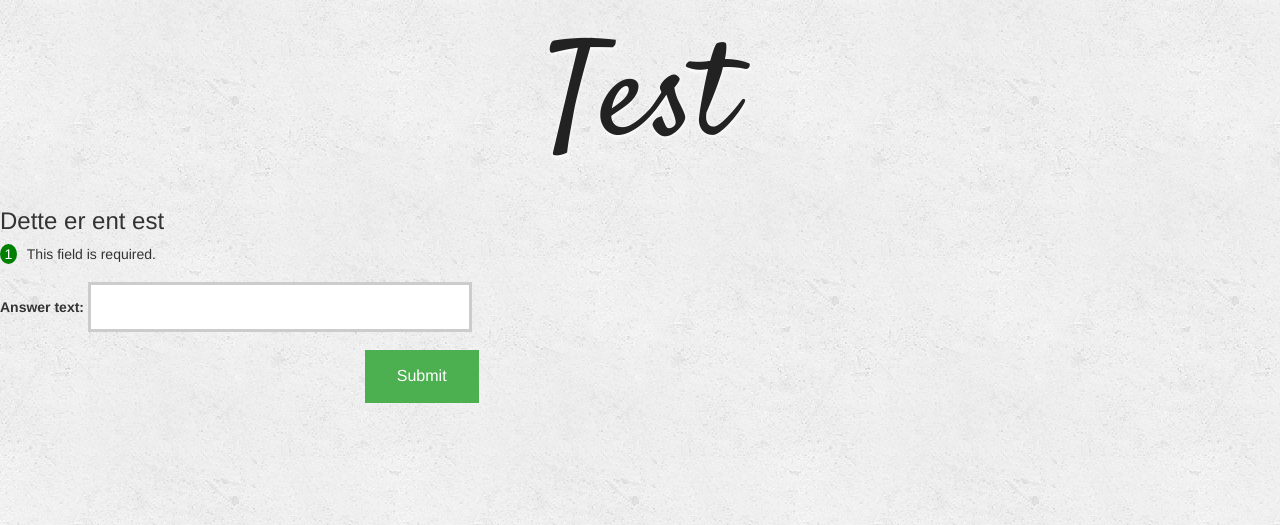
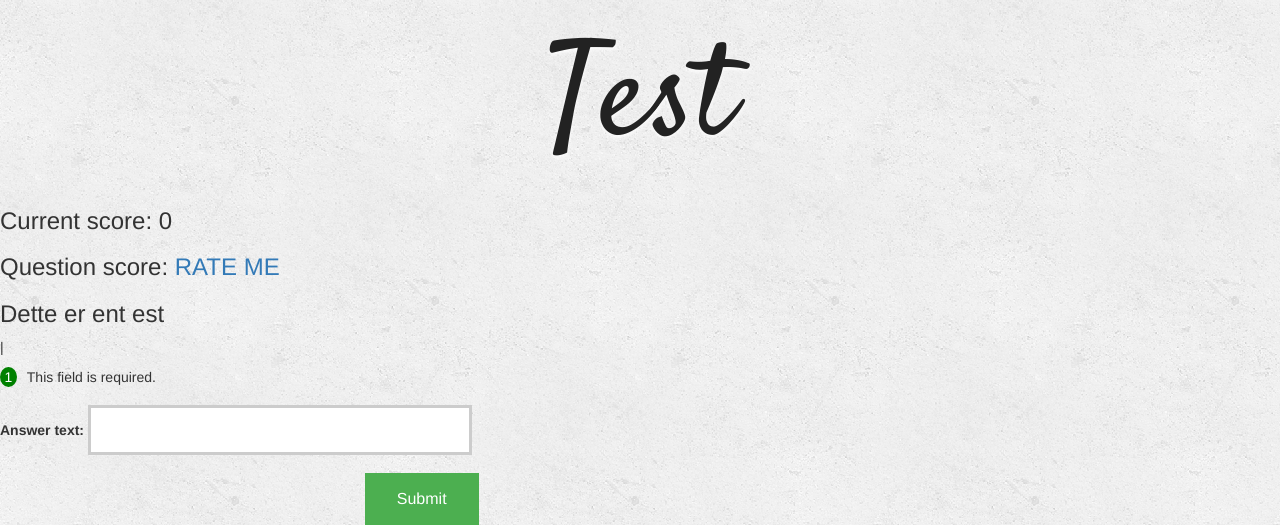
Before and after one commit to sp3kk/PU-Gruppe-15, a Django app: page /1/ in a window 1280 px wide. Shown: the part 57-582 px from the top of the page. Run offline with Django 3.2, Linux system fonts and the light colour scheme; data comes from the database, SQL or seed files in the repository; both versions use the stored data as it was after the commit; some libraries are stand-ins or nearby versions.

Commit message:
stemmer på spørsmål lagt inn, burde forbedre etterhvert
merge gikk ikke helt greit så det ble litt ctrl+c/v

```diff
--- a/Pekka 2.0/music/forms.py
+++ b/Pekka 2.0/music/forms.py
@@ -25,13 +25,14 @@ class AnswerForm(forms.Form):
         fields = 'answer_text'
 
 
-
 class QuestionVotesForm(forms.ModelForm):
-    voteOn = forms.BooleanField(widget=forms.CheckboxInput())
+    CHOICES = (('+1', 'Upvote'), ('0', 'Unvote'), ('-1', 'Downvote'))
+#    CHOICES = ('+1', '0', '-1')
+    val = forms.ChoiceField(choices=CHOICES, widget=forms.RadioSelect(), help_text="Vote for something")
 
     class Meta:
         model = QuestionVotes
-        fields = ()
+        exclude = ('question', 'user',)
 
 # la stå
 # class CommentVotesForm(models.ModelForm):
--- a/Pekka 2.0/music/models.py
+++ b/Pekka 2.0/music/models.py
@@ -1,6 +1,8 @@
 from django.contrib.auth.models import Permission, User
 from django.db import models
 import datetime
+from django.template.defaultfilters import slugify
+
 
 #hver gang man endrer her HUSK!!!!
 #husk: python manage.py makemigrations
@@ -15,11 +17,17 @@ class Question(models.Model):
     sub_code = models.CharField(max_length=10)
     ask_time = models.DateTimeField()
 
+    def get_score(self):
+        up = QuestionVotes.objects.filter(question=self, val=+1)
+        down = QuestionVotes.objects.filter(question=self, val=-1)
+        res = up.count()-down.count()
+        return res
+
     def __str__(self):
-        return self.question_title +" - "+ self.question_content
+        return self.question_title + " - " + self.question_content
 
-#    def get_votes(self):
-#        return len(QuestionVotes.vote_list.filter(question=self))
+    def vote(self, author, val):
+        QuestionVotes.qvote(question=self, user=author, val=val)
 
 
 class Answer(models.Model):
@@ -34,25 +42,25 @@ class Answer(models.Model):
 
 
 class QuestionVotes(models.Model):
-
     question = models.ForeignKey(Question)
+    val = models.IntegerField(default=0)
     user = models.ForeignKey(User)
-    vote_list = models.Manager
-
-    def __init__(self, quest, voter):
-        self.question = quest
-        self.user = voter
 
     def __str__(self):
-        return
+        return 'user ' + str(self.user) + ' gave ' + str(self.val) \
+               + ' points to question: \' ' + str(self.question.question_title) + '\''
 
     @staticmethod
-    def vote(question, user):
-        if QuestionVotes.vote_list.get(user=user, question=question) is None:
-            q_vote = QuestionVotes(question=question, user=user)
+    def qvote(question, user, val):
+        q_vote = QuestionVotes(question=question, user=user, val=val)
+        existing_vote = QuestionVotes.objects.get(user=user, question=question)
+        if existing_vote is None:
             q_vote.save()
         else:
-            QuestionVotes.vote_list.filter(user=user, question=question).delete()
+            QuestionVotes.delete(user=user, question=question)
+            if existing_vote[0].val != 0:
+                q_vote.save()
+
 
 
 # la stå inntil videre
@@ -67,7 +75,7 @@ class QuestionVotes(models.Model):
 #        self.user = voter
 #
 #    @staticmethod
-#    def vote(user, comment):
+#    def vote_question(user, comment):
 #        if CommentVotes.vote_list.get(user=user, comment=comment) is None:
 #            c_vote = CommentVotes(comment, user)
 #            c_vote.save()
--- a/Pekka 2.0/music/templates/music/detail.html
+++ b/Pekka 2.0/music/templates/music/detail.html
@@ -1,33 +1,29 @@
 {% extends 'music/base.html' %}
-
-
 
 <head>
     <title>{% block title %}{{ question }}{% endblock %}</title>
 </head>
 
-<body>{% block body %}
+<body>
+{% block body %}
 
     <h1>{{question_title}}</h1>
-
+    <h3>Current score: {{score}}</h3>
+    <h3>Question score: <a href="vote_question/" method="post"> RATE ME</a> </h3>
     <h3>{{question_content}}</h3>
 
-
-    <div></div>
-    <ul>
+|       <ul>
         {% for answer in answers %}
         <li> {{ answer.answer_text }} </li>
         {% endfor %}
     </ul>
 
-    <form role="form" action="" method="post">
+        <form role="form" action="" method="post">
 
-        {{ form.as_p }}
-        <button type="submit">Submit</button>
-        {% csrf_token %}
-    </form>
-
-
-
+            {{ form.as_p }}
+            <button type="submit">Submit</button>
+            {% csrf_token %}
+        </form>
+    </div>
     {% endblock %}
 </body>
--- a/Pekka 2.0/music/urls.py
+++ b/Pekka 2.0/music/urls.py
@@ -1,14 +1,15 @@
 from django.conf.urls import url
 from . import views
+
 
 app_name = 'music'
 
 urlpatterns = [
-
-    url(r'^$', views.index, name='index'),
     url(r'^register/$', views.register, name='register'),
     url(r'^login_user/$', views.login_user, name='login_user'),
     url(r'^logout_user/$', views.logout_user, name='logout_user'),
+
+    url(r'^$', views.index, name='index'),
     url(r'^(?P<question_id>[0-9]+)/$', views.detail, name='detail'),
     url(r'^(?P<song_id>[0-9]+)/favorite/$', views.favorite, name='favorite'),
     url(r'^songs/(?P<filter_by>[a-zA_Z]+)/$', views.songs, name='songs'),
@@ -30,8 +31,8 @@ urlpatterns = [
     url(r'^TDT4180_q/$', views.TDT4180_q),
     url(r'^TTM4100_q/$', views.TTM4100_q),
 
-
-    url(r'^(?P<question_id>[0-9]+)/$', views.detail, name = 'detail')
-    #url(r'^questions/$', views.addQuestion, name = 'questions')
+    url(r'^(?P<question_id>[0-9]+)/$', views.detail, name='detail'),
+    url(r'^vote_question/$', views.vote_question, name='vote_question'),
+    url(r'^(?P<question_id>[0-9]+)/vote_question/$', views.vote_question, name='vote_question'),
 
 ]
--- a/Pekka 2.0/music/views.py
+++ b/Pekka 2.0/music/views.py
@@ -3,25 +3,27 @@ from django.contrib.auth import logout
 from django.http import JsonResponse, HttpResponseRedirect, HttpResponse, Http404, request
 from django.shortcuts import render, get_object_or_404, redirect, render_to_response, reverse
 from django.db.models import Q
-from .forms import AlbumForm, SongForm, UserForm
-from .models import Album, Song
-from .forms import QuestionForm
 from . forms import *
 from .models import *
 import datetime
 from django.template import RequestContext, loader
 from difflib import SequenceMatcher
-
+try:
+    from django.utils import simplejson as json
+except ImportError:
+    import json
+from django.contrib.auth.decorators import login_required
+from django.views.decorators.http import require_POST
 
 AUDIO_FILE_TYPES = ['wav', 'mp3', 'ogg']
 IMAGE_FILE_TYPES = ['png', 'jpg', 'jpeg']
 
 
-
 def detail(request, question_id):
     try:
-        question = Question.objects.get(pk = question_id)
+        question = Question.objects.get(pk=question_id)
         answers = question.answer_set.all()
+        score = question.get_score()
 
         form = AnswerForm(request.POST)
 
@@ -35,19 +37,21 @@ def detail(request, question_id):
                 answer.question = question
                 answer.save()
                 form = AnswerForm()
-                return render(request, 'music/detail.html', {'question_title': question.question_title, 'question_content': question.question_content, 'answers' : answers, 'form': form})
-
+                return render(request, 'music/detail.html', {'score': score,
+                                                             'question_title': question.question_title,
+                                                             'question_content': question.question_content,
+                                                             'answers': answers, 'form': form})
 
     except Question.DoesNotExist:
         raise Http404("Question does not exist")
-    return render(request, 'music/detail.html', {'question_title': question.question_title, 'question_content': question.question_content, 'answers' : answers, 'form': form})
+    return render(request, 'music/detail.html', {'score': score,
+                                                 'question_title': question.question_title,
+                                                 'question_content': question.question_content,
+                                                 'answers' : answers, 'form': form})
 
 
 def addQuestion(request):
     form = QuestionForm()
-
-
-
     if request.POST:
         form = QuestionForm(request.POST)
         if form.is_valid():
@@ -56,7 +60,40 @@ def addQuestion(request):
             question_content = QuestionForm.question_content.save()
             return redirect('/index/')
 
-    return render_to_response('Fagsider/questions.html',{'form': form},context_type=RequestContext(request))
+    return render_to_response('Fagsider/questions.html', {'form': form}, context_type=RequestContext(request))
+
+
+def vote_question(request, question_id):
+    question = Question.objects.get(pk=question_id)
+    form = QuestionVotesForm()
+    if request.method == 'POST':
+        form = QuestionVotesForm(request.POST)
+        if form.is_valid():
+            qv = QuestionVotes()
+            qv.user = request.user
+            qv.question = question
+            qv.val = form.data['val']
+            if not QuestionVotes.objects.filter(question=qv.question, user=qv.user):
+                qv.save()
+            else:
+                existing_votes = QuestionVotes.objects.filter(question=question, user=qv.user)
+                for vote in existing_votes: # om noen skulle ha brutt seg inn i DB
+                    vote.delete()
+                qv.save()
+            return render(request, template_name='music/vote_question.html', context=
+                          {'question_title': question.question_title,
+                           'question_content': question.question_content,
+                           'score': question.get_score(),
+                           'form': form,
+                           })
+    return render(request, template_name='music/vote_question.html', context={
+            'question_id': question_id,
+            'question_title': question.question_title,
+            'question_content': question.question_content,
+            'score': question.get_score(),
+            'form': form,
+             })
+
 
 #-------------------------------------------------------------------------------------------------------------------------------------
 
@@ -87,12 +124,12 @@ def TDT4180_a(request):
 
 def TTM4100_a(request):
     sub_code = 'TTM4100'
-    #connecter til databasen
+    # connecter til databasen
     all_questions_with_sub_code = Question.objects.filter(sub_code = sub_code)
     context = {
-        'all_questions_with_sub_code' : all_questions_with_sub_code
+        'all_questions_with_sub_code': all_questions_with_sub_code,
     }
-    return render(request, 'Fagsider/TTM4100_a.html', context)
+    return render(request, 'Fagsider/TTM4100_a.html', context=context)
 
 
 
@@ -140,9 +177,7 @@ def TTM4100_q(request):
         question.question_content = form.question_content
         return redirect('/music/')
         """""
-
-
-    return render(request, 'Fagsider/TTM4100_q.html',{'form':form})
+    return render(request, 'Fagsider/TTM4100_q.html', {'form': form})
 
 
 
```
Also changed, not shown: Pekka 2.0/music/templates/music/index.html (+5 -5 lines), Pekka 2.0/music/templates/music/vote_question.html (added, +26 -0 lines), Pekka 2.0/db.sqlite3.
